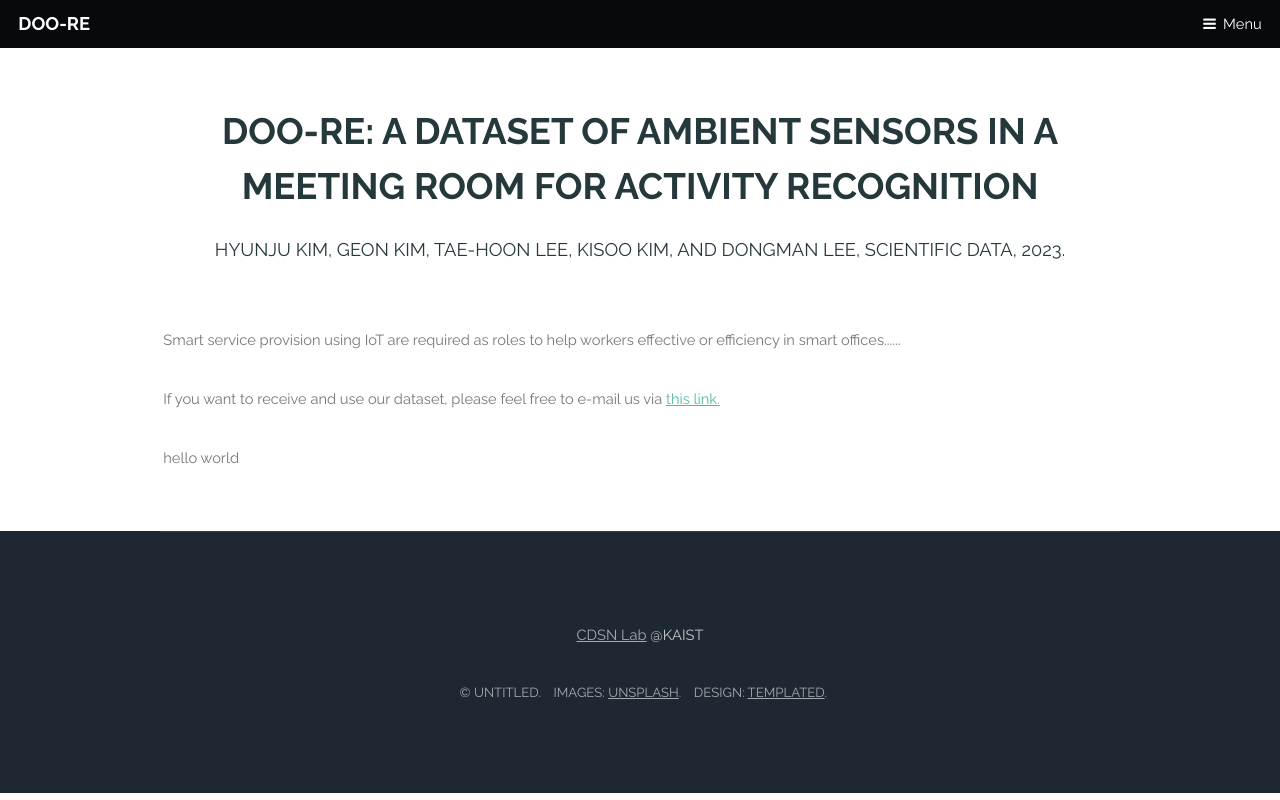
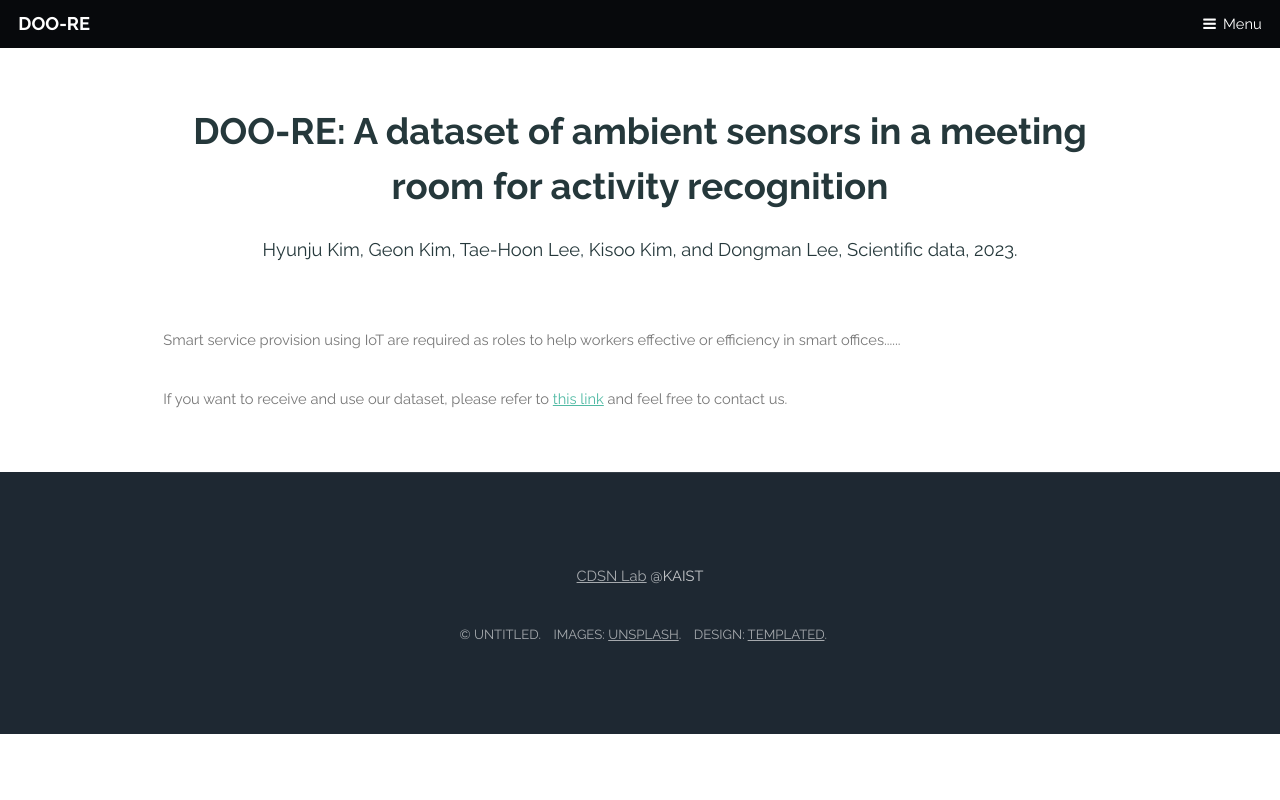
Before and after one commit to cdsnlab/ScientificData, a Flask app: page / in a window 1280 px wide. Run offline with Flask 2, Linux system fonts and the light colour scheme.

```diff
--- a/data/content.json
+++ b/data/content.json
@@ -4,7 +4,7 @@
 		"tab_name": "DOO-RE - About dataset",
 		"title": "DOO-RE: A dataset of ambient sensors in a meeting room for activity recognition",
 		"desc": "Hyunju Kim, Geon Kim, Tae-Hoon Lee, Kisoo Kim, and Dongman Lee, Scientific data, 2023.",
-		"content": "<p>Smart service provision using IoT are required as roles to help workers effective or efficiency in smart offices......</p>\r\n<p>If you want to receive and use our dataset, please feel free to e-mail us via <a href=\"contact\">this link.</a></p>\r\nhello world\r\n"
+		"content": "<p>Smart service provision using IoT are required as roles to help workers effective or efficiency in smart offices......</p>\r\n<p>If you want to receive and use our dataset, please refer to <a href=\"contact\">this link</a> and feel free to contact us.<p>\r\n\r\n"
 	},
 	"contact": {
 		"page": "contact",
--- a/templates/base.html
+++ b/templates/base.html
@@ -15,6 +15,13 @@
 		<!--[if lte IE 8]><link rel="stylesheet" href="assets/css/ie8.css" /><![endif]-->
 		<!--[if lte IE 9]><link rel="stylesheet" href="assets/css/ie9.css" /><![endif]-->
 		{% block head %}{% endblock %}
+		<style>
+			h1 { text-transform: none; }
+			h2 { text-transform: none; }
+			h3 { text-transform: none; }
+			h4 { text-transform: none; }
+			h5 { text-transform: none; }
+		</style>
 	</head>
 	<body>
 
@@ -40,7 +47,7 @@
 
 					<header class="major special">
 						<h2>{% block title %}{% endblock %}</h2>
-                        <p>{% block desc %}{% endblock %}</p>
+                        <p style='text-transform: none'>{% block desc %}{% endblock %}</p>
 						<!-- <p>Lorem ipsum dolor sit amet nullam id egestas urna aliquam</p> -->
 					</header>
                     {% block content %}{% endblock %}
```
